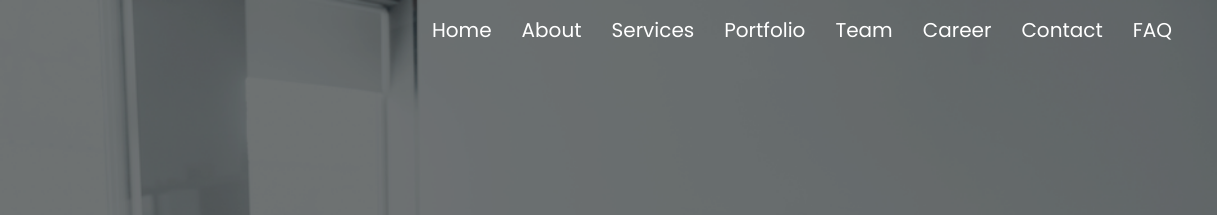
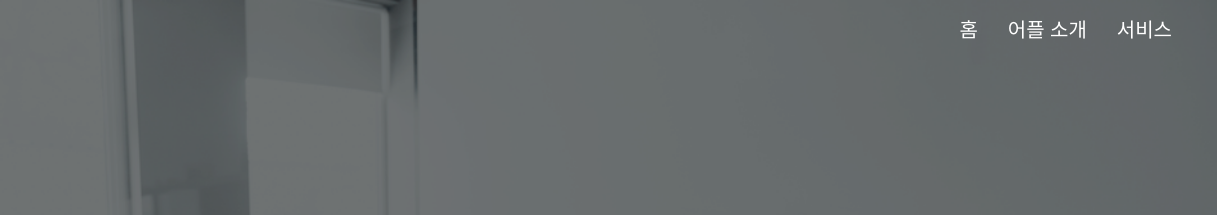
Before and after one commit to hongsil-connect/hongsil-connect.github.io, a plain HTML site: page index.html in a window 1280 px wide. Shown: the top 215 px of the page, 63-1280 px from the left. Drawn offline with nearby package versions, Linux system fonts and the light colour scheme.

Commit message:
updated index.html

```diff
--- a/index.html
+++ b/index.html
@@ -4,7 +4,7 @@
     <meta charset="UTF-8">
     <meta http-equiv="X-UA-Compatible" content="IE=edge">
     <meta name="viewport" content="width=device-width, initial-scale=1.0">
-    <title>IT Company Website</title>
+    <title>홍실 커넥트</title>
     <link rel="stylesheet" href="./css/style.css">
     <link rel="stylesheet" href="https://cdnjs.cloudflare.com/ajax/libs/font-awesome/5.15.3/css/all.min.css">
     <script src="https://cdnjs.cloudflare.com/ajax/libs/jquery/3.6.0/jquery.min.js"></script>
@@ -25,14 +25,14 @@
         <div class="fas fa-bars"></div>
         <nav class="navbar">
             <ul>
-                <li><a href="#home">home</a></li>
-                <li><a href="#about">about</a></li>
-                <li><a href="#service">services</a></li>
-                <li><a href="#portfolio">portfolio</a></li>
-                <li><a href="#team">team</a></li>
-                <li><a href="careers.html">career</a></li>
-                <li><a href="#contact">contact</a></li>
-                <li><a href="#faq">FAQ</a></li>
+                <li><a href="#home">홈</a></li>
+                <li><a href="#about">어플 소개</a></li>
+                <li><a href="#service">서비스</a></li>
+                <!-- <li><a href="#portfolio">portfolio</a></li> -->
+                <!-- <li><a href="#team">team</a></li> -->
+                <!-- <li><a href="careers.html">career</a></li> -->
+                <!-- <li><a href="#contact"></a></li> -->
+                <!-- <li><a href="#faq">FAQ</a></li> -->
             </ul>
         </nav>
     </header>
@@ -87,7 +87,7 @@
     </div>
 </div>
 
-<script src="https://code.jquery.com/jquery-3.5.1.slim.min.js" integrity="sha384-DfXdz2htPH0lsSSs5nCTpuj/zy4C+OGpamoFVy38MVBnE+IbbVYUew+OrCXaRkfj" crossorigin="anonymous"></script>
+<!-- <script src="https://code.jquery.com/jquery-3.5.1.slim.min.js" integrity="sha384-DfXdz2htPH0lsSSs5nCTpuj/zy4C+OGpamoFVy38MVBnE+IbbVYUew+OrCXaRkfj" crossorigin="anonymous"></script>
 <script src="https://cdn.jsdelivr.net/npm/bootstrap@4.5.3/dist/js/bootstrap.bundle.min.js" integrity="sha384-ho+j7jyWK8fNQe+A12Hb8AhRq26LrZ/JpcUGGOn+Y7RsweNrtN/tE3MoK7ZeZDyx" crossorigin="anonymous"></script>
 
   <section class="counters">
@@ -114,7 +114,7 @@
         </div>
     </div>
 </section>
-
+ -->
 <div class="pt-5 pb-5">
     <div class="container">
       <div class="row">
```
